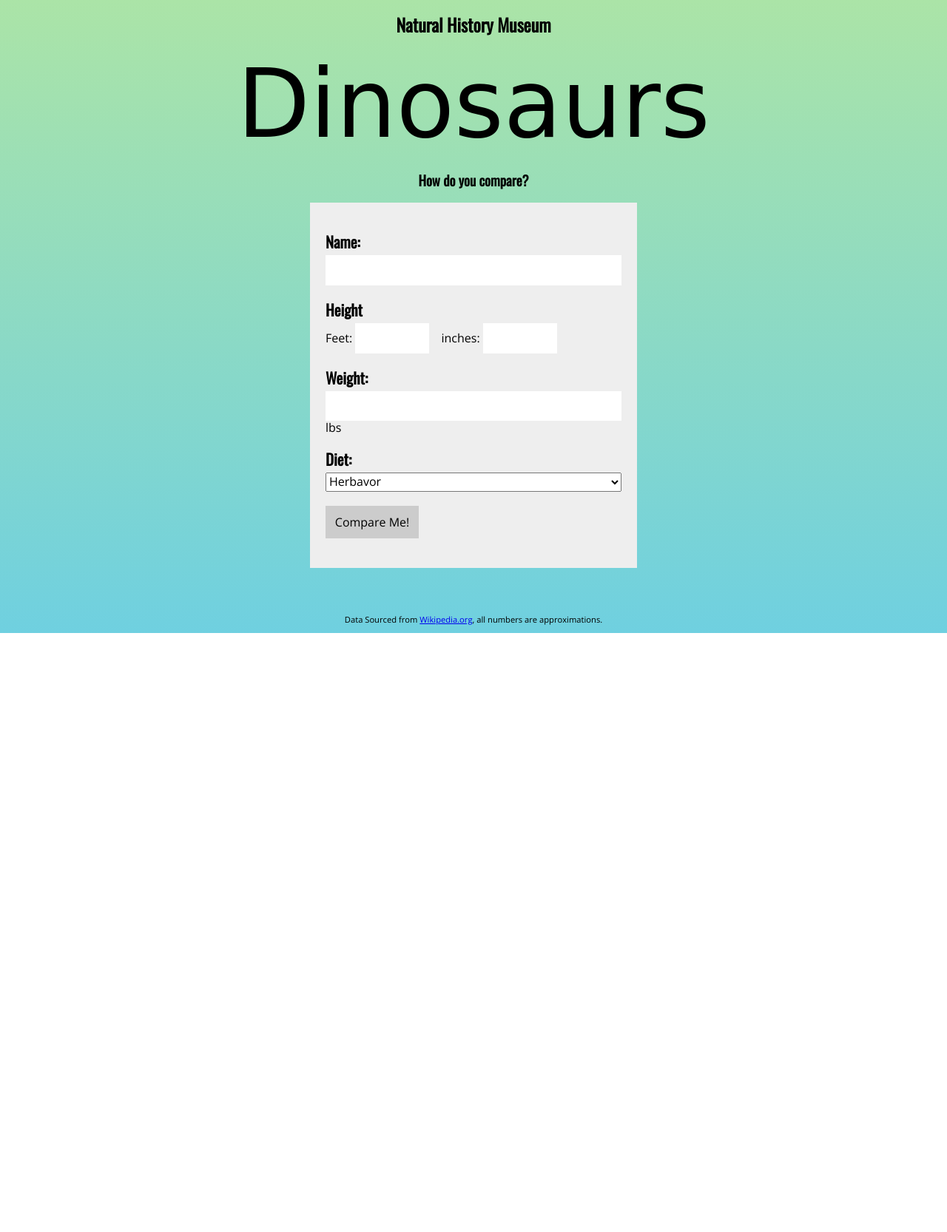
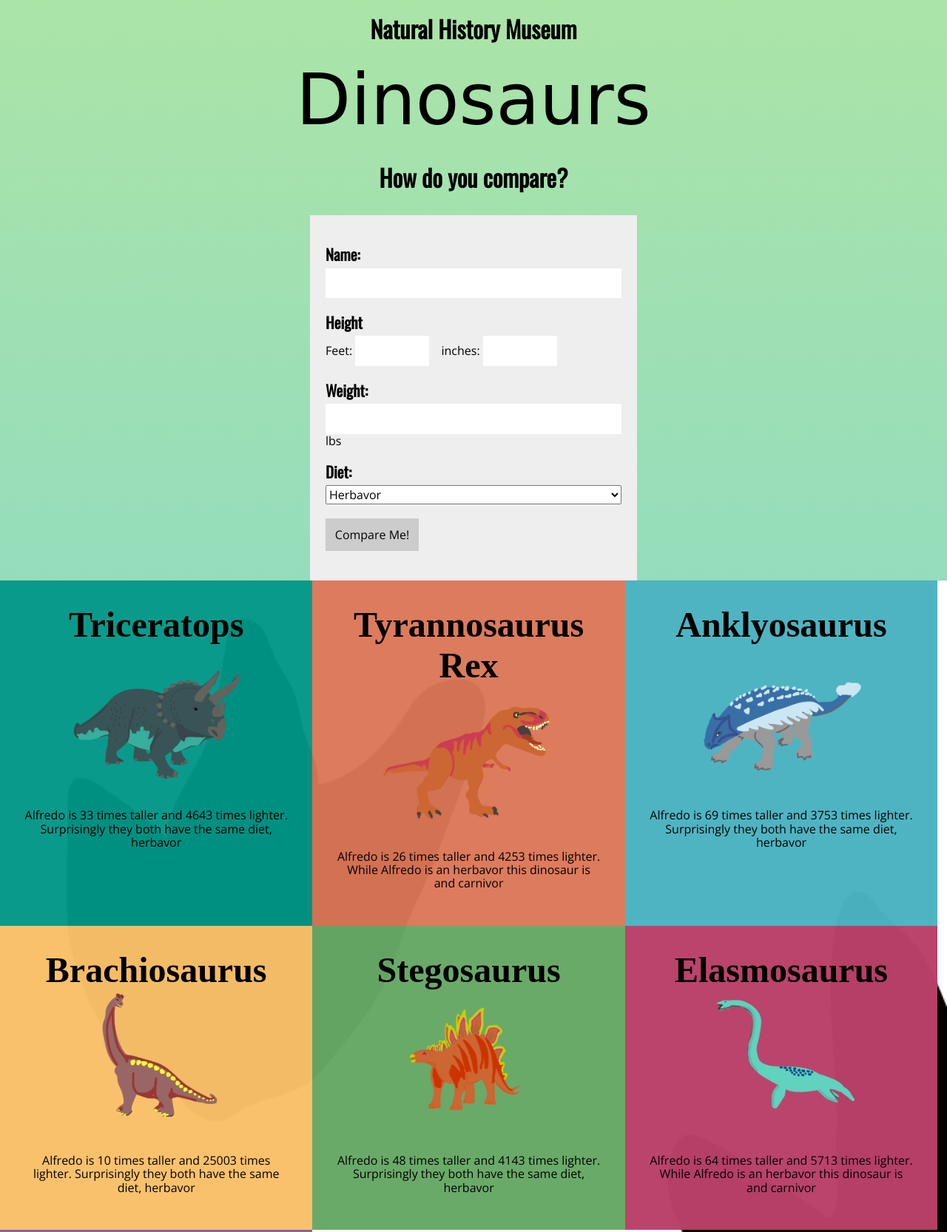
Before and after one commit to wilfred93/Dinosaurs-Udacity, a plain HTML site: page index.html in a window 1280 px wide. Shown: the top 1666 px of the page at 74% size. Before the commit the page ends 856 px from the top, so only its background shows below. Drawn offline with nearby package versions, Linux system fonts and the light colour scheme; a web font is replaced by a local one.

Commit message:
feat: grrid creation

```diff
--- a/app.css
+++ b/app.css
@@ -8,28 +8,28 @@ body {
 }
 
 h1 {
+    font-size:3em;
+}
+
+h2 {
     margin: 0;
     font-family: 'Frijole', cursive;
-    font-size: 3em;
+    font-size: 6em;
     font-weight: 400;
 }
 
-h2,
-h3 {
+h1,
+h3{
+    font-size:2em;
     font-family: 'Oswald', sans-serif;
 }
 
-@media (min-width: 650px) {
-    h1 {
-        font-size: 5em;
-    }
+h4 {
+    font-size: 3em;
+    font-family: 'Frijole';
+    margin: 0;
 }
 
-@media (min-width: 920px) {
-    h1 {
-        font-size: 8em;
-    }
-}
 
 p {
     font-weight: 100;
@@ -39,59 +39,54 @@ p {
 #grid {
     background: #fff url(images/tracks.png) no-repeat;
     background-size: cover;
-    display: flex;
-    margin: 2em;
+    display: grid;
     box-shadow: 0 1px 3px rgba(0,0,0,0.12), 0 1px 2px rgba(0,0,0,0.24);
-    flex-wrap: wrap;
+    grid-template-columns: 33% 33% 33%;
 }
 
 .grid-item {
-    position: relative;
-    box-sizing: border-box;
-    width: 100%;
+    padding:2em;
 }
 
+
+
+
 .grid-item:nth-child(1){
-    background: #009687f5;
+    background-color: #009687f5;
 }
 
 .grid-item:nth-child(2){
-    background: #dc7657f5;
+    background-color: #dc7657f5;
 }
 
 .grid-item:nth-child(3){
-    background: #4bb3c1fa;
+    background-color: #4bb3c1fa;
 }
 
 .grid-item:nth-child(4){
-    background: #fac069f9;
+    background-color: #fac069f9;
 }
 
 .grid-item:nth-child(5){
-    background: #67a866f9;
+    background-color: #67a866f9;
 }
 
 .grid-item:nth-child(6){
-    background: #b94169fa;
+    background-color: #b94169fa;
 }
 
 .grid-item:nth-child(7){
-    background: #7f62b3fa;
+    background-color: #7f62b3fa;
 }
 
 .grid-item:nth-child(8){
-    background: #9fc376f9;
+    background-color: #9fc376f9;
 }
 
 .grid-item:nth-child(9){
     background: #677bcbfa;
 }
 
-@media (min-width: 550px) {
-    #grid div {
-        width: calc(100% / 3);
-    }
-}
 
 .grid-item h3 {
     font-size: 2em;
@@ -99,22 +94,10 @@ p {
 }
 
 .grid-item img {
-    max-width: 100%;
-    padding-bottom: 1em;
+    max-width: 75%;
 }
 
-.grid-item p {
-    background: rgba(000,000,000, .3);
-    position: absolute;
-    bottom: 0;
-    width: 100%;
-    padding: 0.8em 0.8em 1.8em;
-    margin:0;
-    box-sizing: border-box;
-    font-size: 1.2em;
-    font-weight: 600;
-    color: #fff;
-}
+
 
 /* Form Styles */
 .form-container {
--- a/app.js
+++ b/app.js
@@ -76,7 +76,7 @@
     // Create Dino Constructor
     function DinoCompared(dino) {
         this.species = dino.species;
-        this.image = '/image/' + dino.species + '.png';
+        this.image = 'images/' + dino.species + '.png';
         this.weight = dino.weight;
         this.height = dino.height;
         this.diet = dino.diet;
@@ -92,7 +92,7 @@
         heightFeet: 300,
         heightInchis: 200,
         weight: 28,
-        diet :'Herbavor',
+        diet :'herbavor',
     };
 
     // Create Dino Objects
@@ -153,12 +153,12 @@
 
     // Create Dino Compare Method 3
     // NOTE: Weight in JSON file is in lbs, height in inches.
-    function compareDiet(humanInfo, dinoDiet) {
+    DinoCompared.prototype.compareDiet = function(humanInfo)  {
         let fact = ';'
-        if (humanInfo.diet === dinoDiet) {
-            fact = ' Surprisingly they both the same diet, ' + humanDiet;
+        if (humanInfo.diet == this.diet) {
+            fact = ' Surprisingly they both have the same diet, ' + humanInfo.diet;
         } else {
-            fact = ' While ' + humanInfo.name + ' is an ' + humanInfo.diet + ' this dinosaur is and ' + dinoDiet;
+            fact = ' While ' + humanInfo.name + ' is an ' + humanInfo.diet + ' this dinosaur is and ' + this.diet;
         }
         return fact;
     }
@@ -167,8 +167,27 @@
     console.log(dinosCompared[1].compareHeight(human) + dinosCompared[1].compareWeight(human));
 
     // Generate Tiles for each Dino in Array
+    dinosCompared.forEach(element =>{
+        var headingTag = document.createElement('h4');
+        var headingText = document.createTextNode(element.species);
+        headingTag.appendChild(headingText);
 
-        // Add tiles to DOM
+        var image = new Image();
+        image.src = element.image;
+
+        var pTag = document.createElement('p');
+        var pText = document.createTextNode(element.compareHeight(human) + element.compareWeight(human) + element.compareDiet(human));
+        pTag.appendChild(pText);
+
+        var gridItem = document.createElement('div');
+        gridItem.className = 'grid-item';
+        gridItem.appendChild(headingTag);
+        gridItem.appendChild(image);
+        gridItem.appendChild(pTag);
+
+        var element = document.getElementById('grid');
+        element.appendChild(gridItem);
+    })
 
     // Remove form from screen
 
--- a/index.html
+++ b/index.html
@@ -15,8 +15,8 @@
 </head>
 <body>
     <header>
-        <h2>Natural History Museum</h2>
-        <h1>Dinosaurs</h1>
+        <h1>Natural History Museum</h1>
+        <h2>Dinosaurs</h2>
         <h3>How do you compare?</h3>
     </header>
     <!-- Form to get user input -->
@@ -39,7 +39,8 @@
         </div>
     </form>
     <!-- .grid to attach tiles to -->
-    <main id="grid"></main>
+    <main id="grid">
+    </main>
     <footer>
         <!-- Include information source -->
         <p class="fine-print">Data Sourced from <a href="https://www.wikipedia.org/">Wikipedia.org</a>, all numbers are approximations.</p>
```
